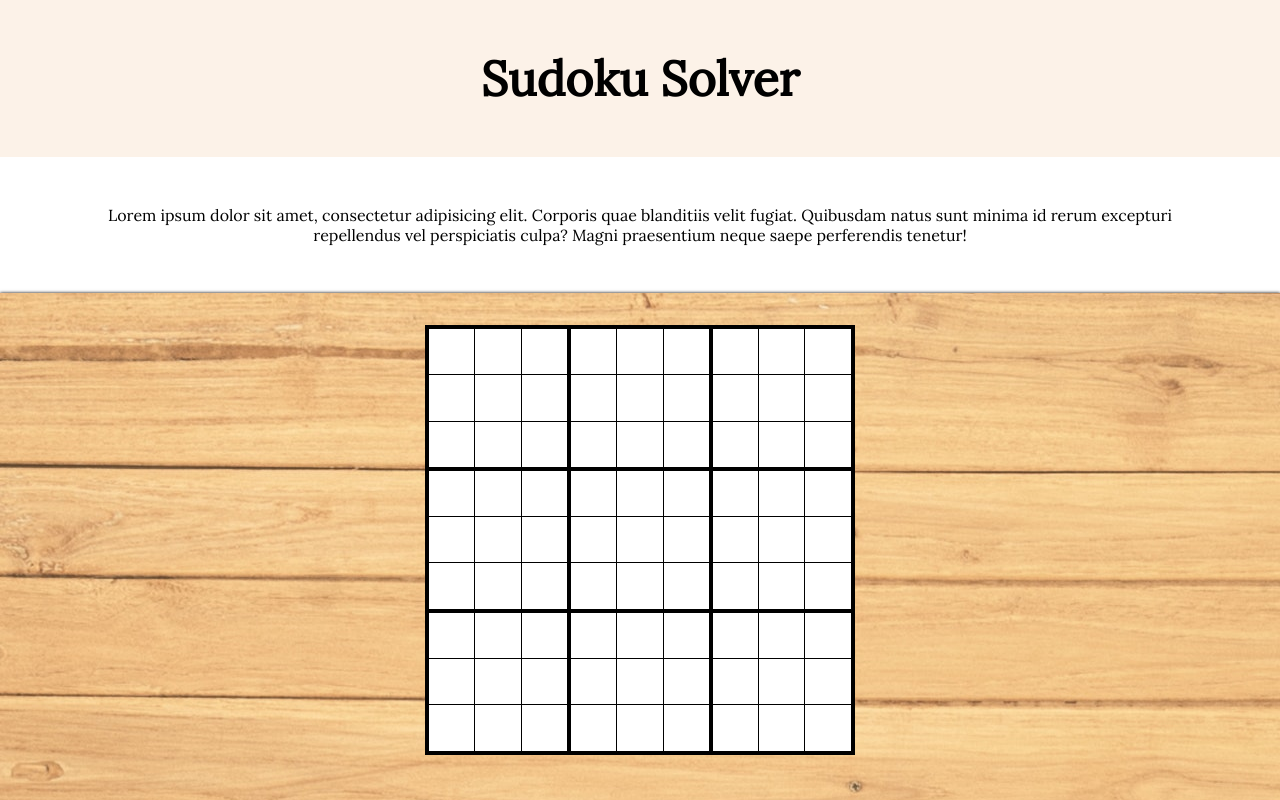
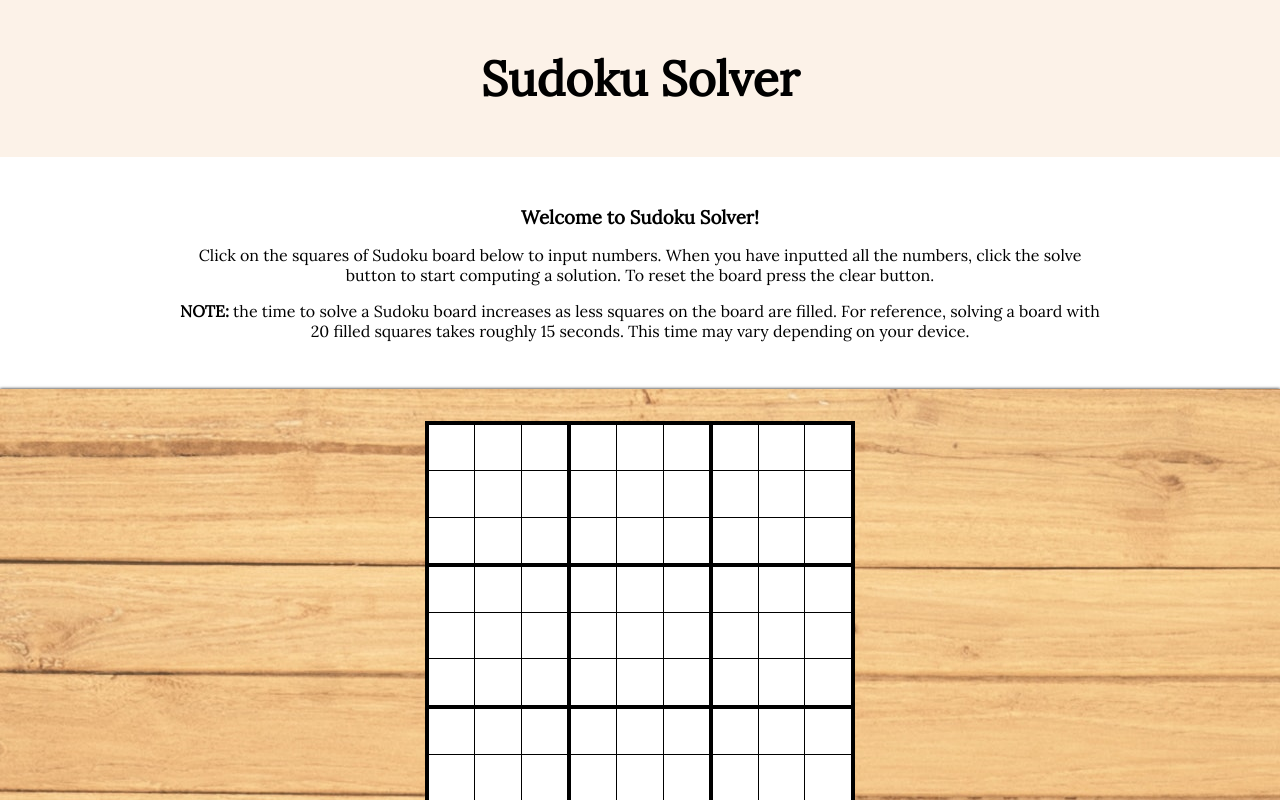
Before and after one commit to mgiann2/sudoku-solver-website, a React (Create React App) app: page / in a window 1280 px wide. Shown: the top 800 px of the page. Built offline with nearby package versions, Linux system fonts and the light colour scheme.

Commit message:
Added description of Sudoku Solver

```diff
--- a/src/App.css
+++ b/src/App.css
@@ -25,11 +25,13 @@ button {
 
 .content-div {
     margin: 0;
+    padding: 0 10%;
     padding-top: 3rem;
     padding-bottom: 3rem;
     display: flex;
     align-items: center;
     justify-content: center;
+    flex-direction: column;
 }
 
 .content-div h1 {
@@ -37,8 +39,12 @@ button {
     font-size: 3rem;
 }
 
+.content-div h3 {
+    margin: 0;
+}
+
 .content-div p {
-    margin: 0 5%;
+    margin: 1rem 5% 0 5%;
     text-align: center;
 }
 
--- a/src/App.tsx
+++ b/src/App.tsx
@@ -65,7 +65,9 @@ function App() {
                 <h1>Sudoku Solver</h1>
             </div>
             <div className='content-div'>
-                <p>Lorem ipsum dolor sit amet, consectetur adipisicing elit. Corporis quae blanditiis velit fugiat. Quibusdam natus sunt minima id rerum excepturi repellendus vel perspiciatis culpa? Magni praesentium neque saepe perferendis tenetur!</p>
+                <h3>Welcome to Sudoku Solver!</h3>
+                <p>Click on the squares of Sudoku board below to input numbers. When you have inputted all the numbers, click the solve button to start computing a solution. To reset the board press the clear button.</p>
+                <p><strong>NOTE:</strong> the time to solve a Sudoku board increases as less squares on the board are filled. For reference, solving a board with 20 filled squares takes roughly 15 seconds. This time may vary depending on your device. </p>
             </div>
             <div className='bg-wood board-div'>
                 <SudokuBoard board={board} updateBoard={updateBoard} updateBoardStatus={updateBoardStatus} statusColor={boardStatus}/>
```
